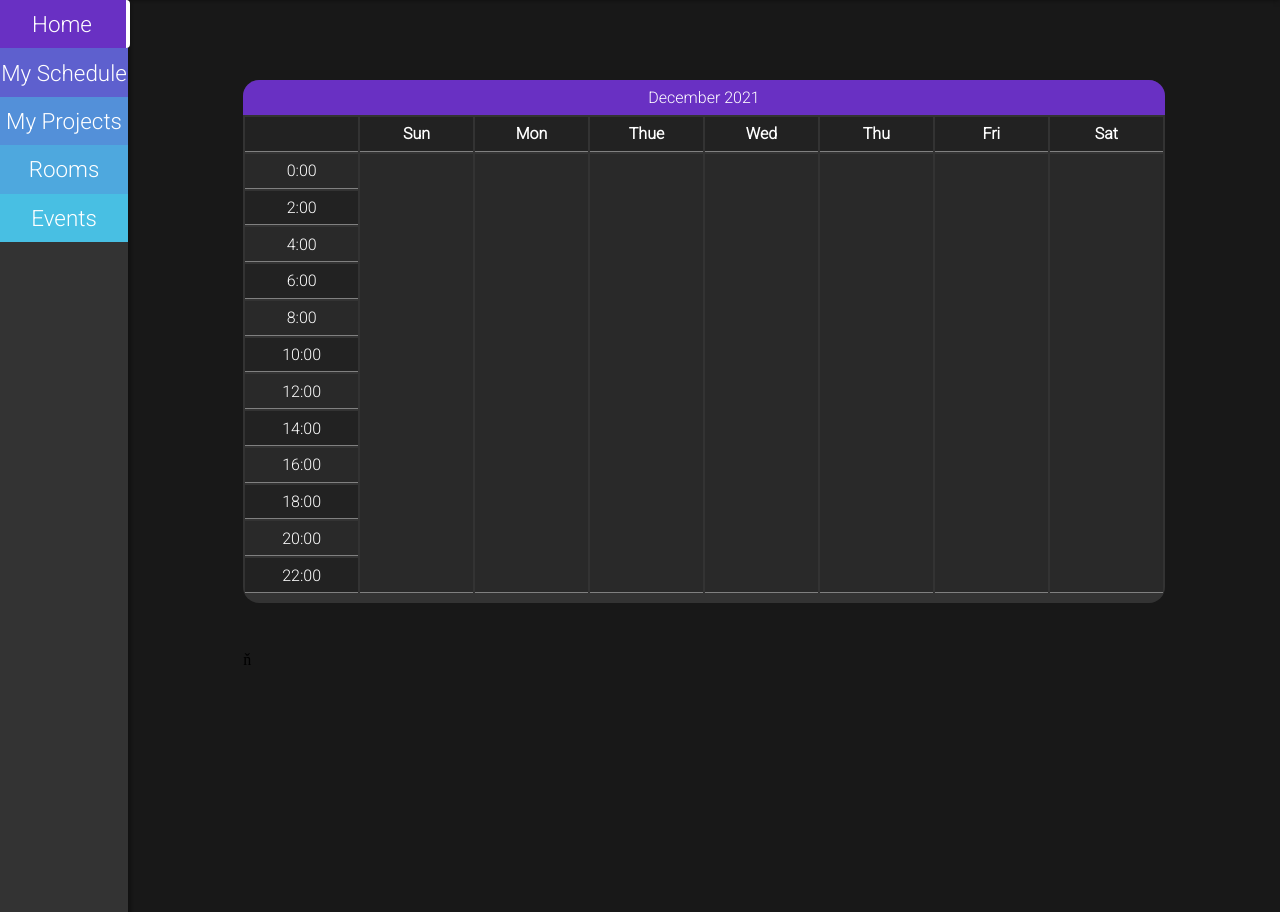
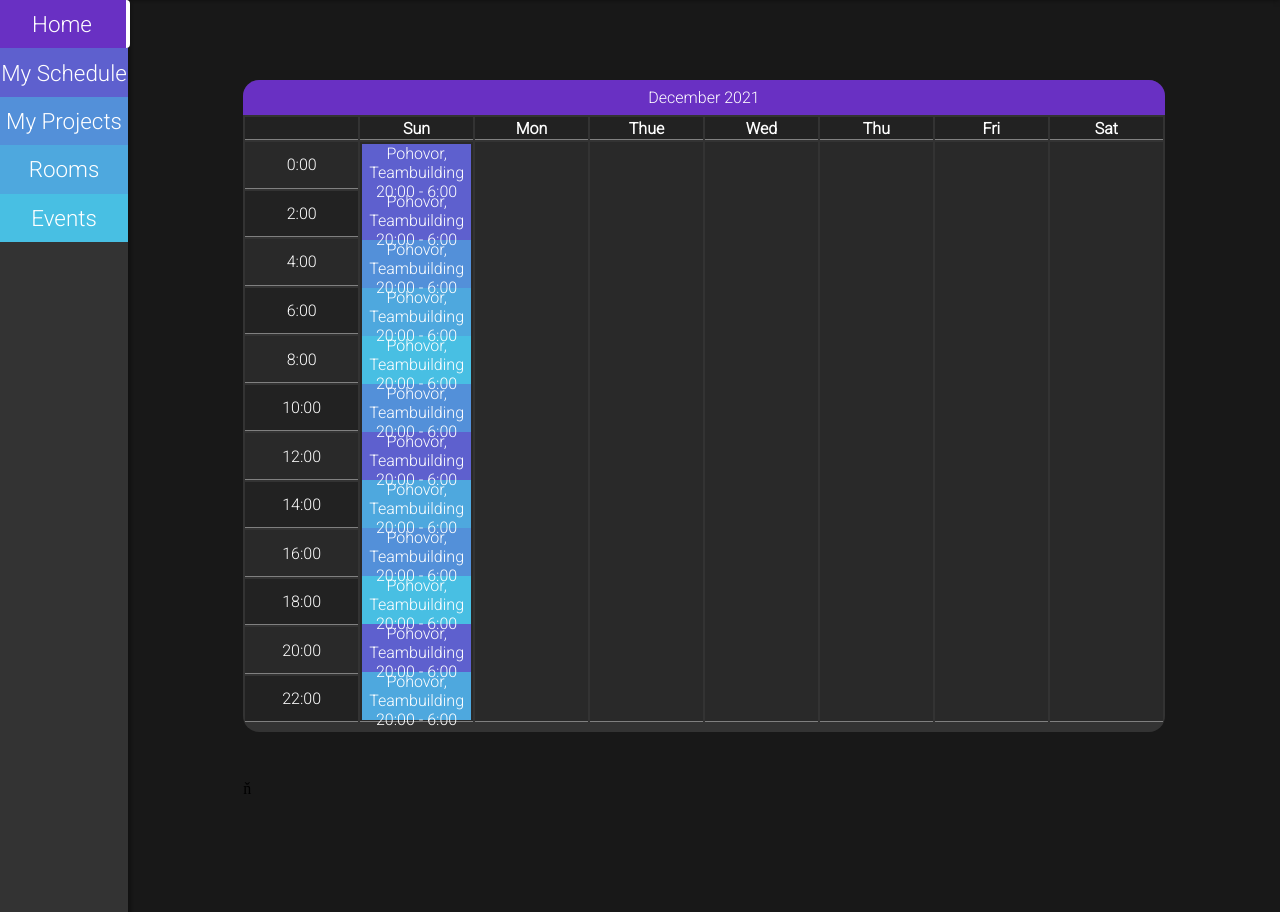
Before and after one commit to P-E-TT-E-R/HKM2021-workflow, a Django app: page /panel in a window 1280 px wide. Shown: the part 49-961 px from the top of the page. Run offline with Django 3.2, Linux system fonts and the light colour scheme; the visitor is signed in with stand-in values (Sample User, id 1); some libraries are stand-ins or nearby versions; some web fonts are replaced.

Commit message:
Some stuff

```diff
--- a/main/templates/main/panel.html
+++ b/main/templates/main/panel.html
@@ -39,13 +39,26 @@
 				</tr>
 				<tr>
 					<td>0:00</td>
-					<td rowspan=12></td>
-					<td rowspan=12></td>
-					<td rowspan=12></td>
-					<td rowspan=12></td>
-					<td rowspan=12></td>
-					<td rowspan=12></td>
-					<td rowspan=12></td>
+					<td class="field colored-blue" rowspan=12>
+						<p class="colored" style="height: 3em;">Pohovor, Teambuilding 20:00 - 6:00</p>
+						<p class="colored" style="height: 3em;">Pohovor, Teambuilding 20:00 - 6:00</p>
+						<p class="colored" style="height: 3em;">Pohovor, Teambuilding 20:00 - 6:00</p>
+						<p class="colored" style="height: 3em;">Pohovor, Teambuilding 20:00 - 6:00</p>
+						<p class="colored" style="height: 3em;">Pohovor, Teambuilding 20:00 - 6:00</p>
+						<p class="colored" style="height: 3em;">Pohovor, Teambuilding 20:00 - 6:00</p>
+						<p class="colored" style="height: 3em;">Pohovor, Teambuilding 20:00 - 6:00</p>
+						<p class="colored" style="height: 3em;">Pohovor, Teambuilding 20:00 - 6:00</p>
+						<p class="colored" style="height: 3em;">Pohovor, Teambuilding 20:00 - 6:00</p>
+						<p class="colored" style="height: 3em;">Pohovor, Teambuilding 20:00 - 6:00</p>
+						<p class="colored" style="height: 3em;">Pohovor, Teambuilding 20:00 - 6:00</p>
+						<p class="colored" style="height: 3em;">Pohovor, Teambuilding 20:00 - 6:00</p>
+					</td>
+					<td class="field colored-blue" rowspan=12><p style="height: 1em;"></p></td>
+					<td class="field colored-blue" rowspan=12><p style="height: 1em;"></p></td>
+					<td class="field colored-blue" rowspan=12><p style="height: 1em;"></p></td>
+					<td class="field colored-blue" rowspan=12><p style="height: 1em;"></p></td>
+					<td class="field colored-blue" rowspan=12><p style="height: 1em;"></p></td>
+					<td class="field colored-blue" rowspan=12><p style="height: 1em;"></p></td>
 				</tr>
 				<tr>
 					<td>2:00</td>
--- a/static/assets/css/main.css
+++ b/static/assets/css/main.css
@@ -19,19 +19,19 @@
 	width: 80%;
 }
 /* Colors */
-.colored-blue .colored:nth-child(1), .colored-blue *:nth-child(1) .colored {
+.colored-blue .colored:nth-child(1n), .colored-blue *:nth-child(1n) .colored {
 	background-color: #6930c3;
 }
-.colored-blue .colored:nth-child(2), .colored-blue *:nth-child(2) .colored {
+.colored-blue .colored:nth-child(2n), .colored-blue *:nth-child(2n) .colored {
 	background-color: #5e60ce;
 }
-.colored-blue .colored:nth-child(3), .colored-blue *:nth-child(3) .colored {
+.colored-blue .colored:nth-child(3n), .colored-blue *:nth-child(3n) .colored {
 	background-color: #5390d9;
 }
-.colored-blue .colored:nth-child(4), .colored-blue *:nth-child(4) .colored {
+.colored-blue .colored:nth-child(4n), .colored-blue *:nth-child(4n) .colored {
 	background-color: #4ea8de;
 }
-.colored-blue .colored:nth-child(5), .colored-blue *:nth-child(5) .colored {
+.colored-blue .colored:nth-child(5n), .colored-blue *:nth-child(5n) .colored {
 	background-color: #48bfe3;
 }
 /* Nav and sidebar buttons */
@@ -112,6 +112,26 @@
 .sidebar div .active {
 	border-right: 4px solid white;
 	border-radius: 0px 4px 4px 0px;
+}
+/* Events */
+.events {
+	display: flex;
+	flex-direction: column;
+	align-items: center;
+	justify-content: flex-start;
+}
+.events .card {
+	width: 100%;
+}
+.events .card .card-content .table {
+	width: 100%;
+	margin: 0px;
+}
+.events .card .card-content .table tr th:first-child {
+	width: 15%;
+}
+.events .card .card-content .table tr th:nth-child(2) {
+	width: 60%;
 }
 /* Projects */
 .project {
@@ -210,3 +230,9 @@
 	border-bottom: solid 1px gray;
 	padding: 0.1em;
 }
+.calendar .field {
+	vertical-align: top;
+}
+.calendar .field p {
+	margin: 0px;
+}
```
Also changed, not shown: main/templates/main/events.html (+25 -27 lines).
